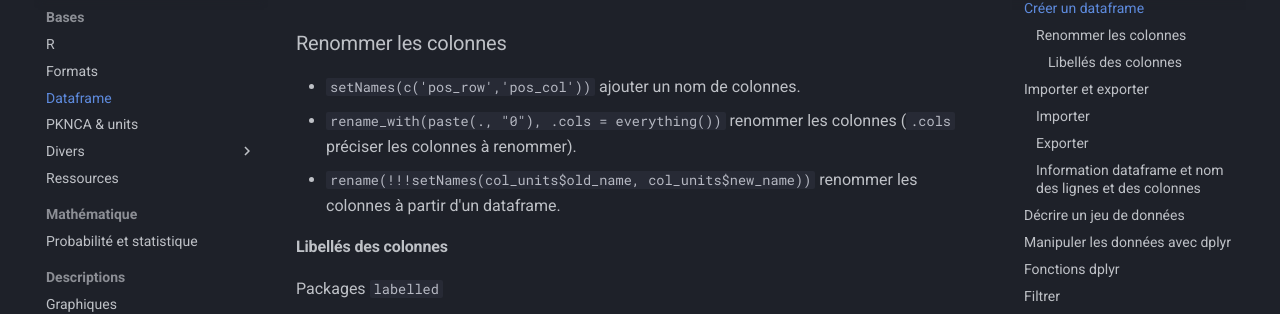
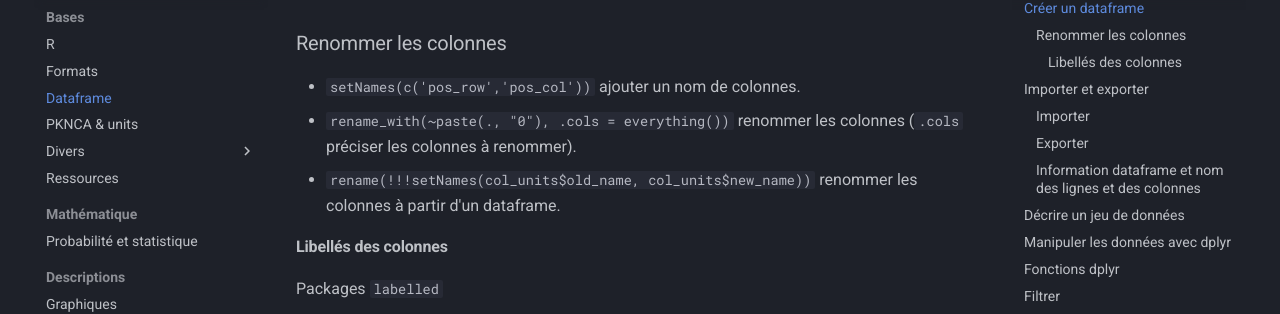
Before and after one commit to gdemare/Informatique, an MkDocs documentation site: the page built from docs/r/manipuler-donnees_r.md, in a window 1280 px wide and 900 px high, scrolled down 564 px. Shown: the part 148-462 px from the top of the window. Built offline with MkDocs 1.6.1 and Material for MkDocs 9.7.7, drawn with Linux system fonts in a browser that asks for light colours; comment, search, counter and statistics services are not loaded.

```diff
--- a/docs/r/manipuler-donnees_r.md
+++ b/docs/r/manipuler-donnees_r.md
@@ -22,7 +22,7 @@ data.frame(
 ### Renommer les colonnes
 
 * `setNames(c('pos_row','pos_col'))` ajouter un nom de colonnes.
-* `rename_with(paste(., "0"), .cols = everything())` renommer les colonnes (`.cols` préciser les colonnes à renommer).
+* `rename_with(~paste(., "0"), .cols = everything())` renommer les colonnes (`.cols` préciser les colonnes à renommer).
 * `rename(!!!setNames(col_units$old_name, col_units$new_name))` renommer les colonnes à partir d'un dataframe.
 
 #### Libellés des colonnes
```
